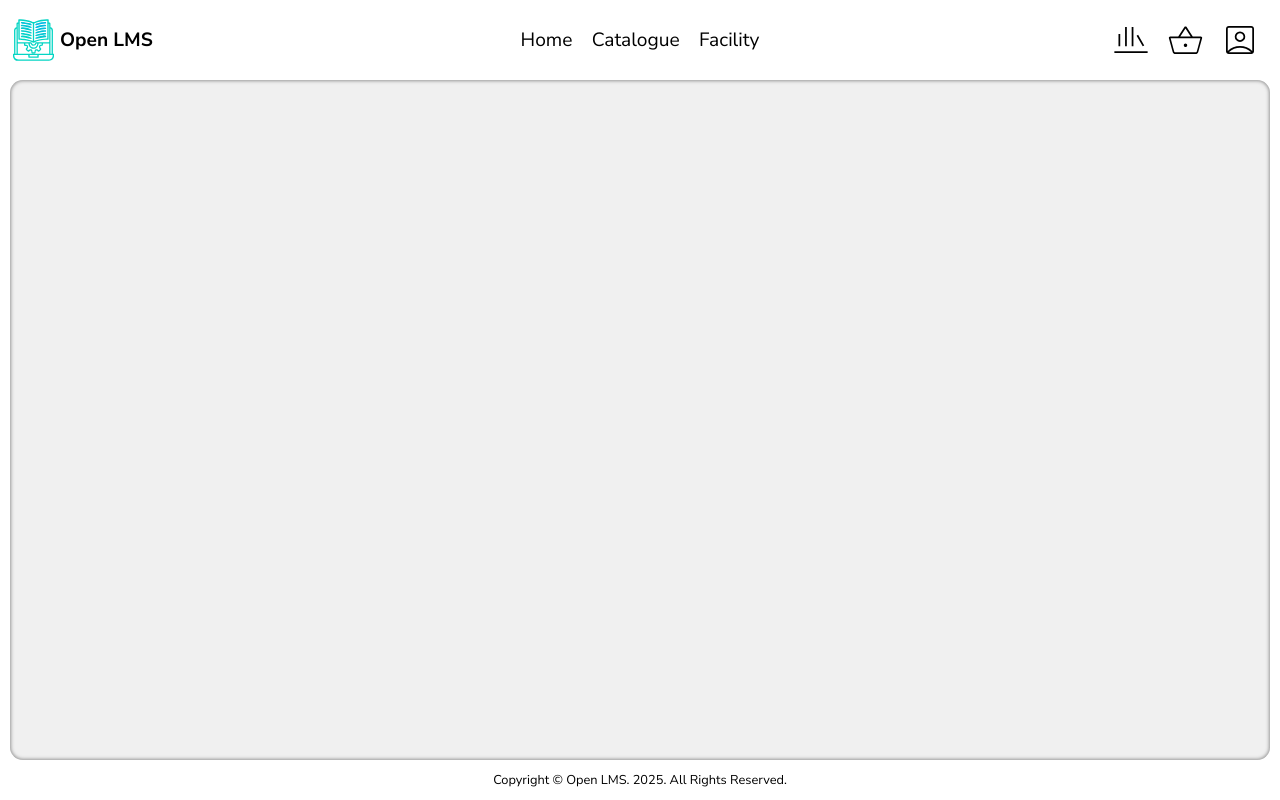
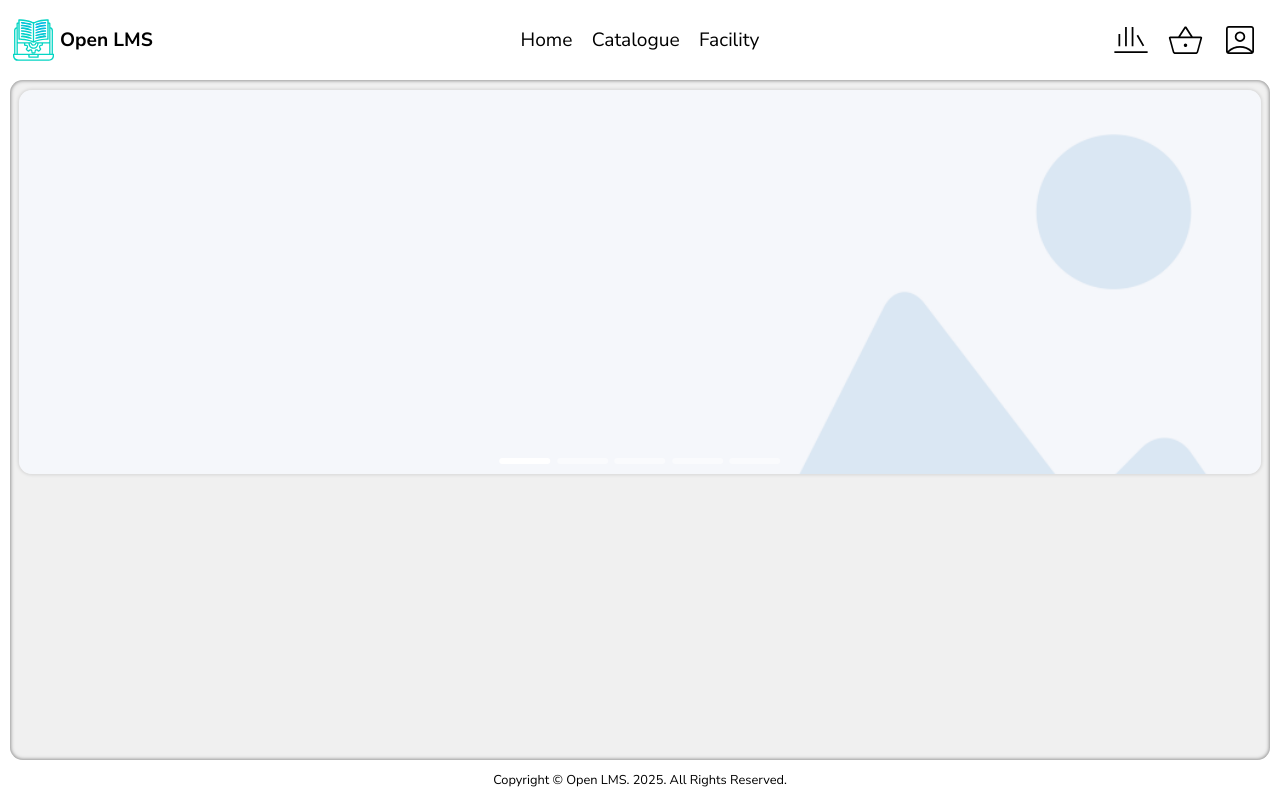
Before and after one commit to kkhhhhh-v61/LibraryManagementSystem, an ASP.NET Core app: page / in a window 1280 px wide. Run offline with ASP.NET Core 8, Linux system fonts and the light colour scheme.

Commit message:
Add banner showcase, update icons, and refactor styles
Updated the project to include a new banner showcase in `Index.cshtml` with dynamic navigation functionality implemented in `app.js`. Updated `_Layout.cshtml` to use new icons stored in the `icons` subdirectory. Replaced old SVG icons (`basket.svg`, `favicon.svg`, `login.svg`, `profile.svg`, `register.svg`, `shelf.svg`) with new versions. Added new placeholder images (`placeholder-1.png`, `placeholder-2.png`, `placeholder-banner.png`) and arrow icons (`v-arrow-left.svg`, `v-arrow-right.svg`).

Refactored `app.css` to use `fixed-` prefixed variables for font sizes and spacing. Added styles for the banner showcase, including scroll behavior and navigation bar styling. Removed the `wwwroot\images\` folder from `LibraryManagementSystem.csproj`.

```diff
--- a/LibraryManagementSystem/Views/Home/Index.cshtml
+++ b/LibraryManagementSystem/Views/Home/Index.cshtml
@@ -1,3 +1,13 @@
 @{
     ViewBag.Title = "Home";
 }
+<div id="banner-wrapper">
+    <div id="banner-showcase">
+        <img src="/images/assets/placeholder-1.png" alt="Banner Image 1" />
+        <img src="/images/assets/placeholder-2.png" alt="Banner Image 2" />
+        <img src="/images/assets/placeholder-1.png" alt="Banner Image 3" />
+        <img src="/images/assets/placeholder-2.png" alt="Banner Image 4" />
+        <img src="/images/assets/placeholder-1.png" alt="Banner Image 5" />
+    </div>
+    <div id="banner-nav"></div>
+</div>
--- a/LibraryManagementSystem/Views/Shared/_Layout.cshtml
+++ b/LibraryManagementSystem/Views/Shared/_Layout.cshtml
@@ -4,7 +4,7 @@
         <meta charset="utf-8" />
         <meta name="viewport" content="width=device-width, initial-scale=1" />
         <title>@ViewBag.Title | @ViewBag.System</title>
-        <link rel="icon" type="image/x-icon" href="/images/favicon.svg" />
+        <link rel="icon" type="image/x-icon" href="/images/icons/favicon.svg" />
         <link rel="preconnect" href="https://fonts.googleapis.com">
         <link rel="preconnect" href="https://fonts.gstatic.com" crossorigin>
         <link rel="stylesheet" href="https://fonts.googleapis.com/css2?family=Nunito+Sans:ital,opsz,wght@0,6..12,200..1000;1,6..12,200..1000&display=swap">
@@ -14,7 +14,7 @@
     <body>
         <header>
             <a href="/" id="logo">
-                <img src="/images/favicon.svg" alt="Logo" />
+                <img src="/images/icons/favicon.svg" alt="Logo" />
                 <h1>@ViewBag.System</h1>
             </a>
 
@@ -28,19 +28,19 @@
 
             <nav id="util-nav">
                 <div class="util-item">
-                    <img src="/images/shelf.svg" alt="Shelf" />
+                    <img src="/images/icons/shelf.svg" alt="Shelf" />
                     @* <span class="badge">0</span> *@
                 </div>
                 <div class="util-item">
-                    <img src="/images/basket.svg" alt="Basket" />
+                    <img src="/images/icons/basket.svg" alt="Basket" />
                     @* <span class="badge">0</span> *@
                 </div>
                 <div id="profile-dropdown" class="util-item">
-                    <img src="/images/profile.svg" alt="Profile" />
+                    <img src="/images/icons/profile.svg" alt="Profile" />
                     <ul class="dropdown-menu">
-                        <li><a href="/"><img src="/images/login.svg" alt="" />Log In</a></li>
+                        <li><a href="/"><img src="/images/icons/login.svg" alt="" />Log In</a></li>
                         <li class="separator"></li>
-                        <li><a href="/"><img src="/images/register.svg" alt="" />Register</a></li>
+                        <li><a href="/"><img src="/images/icons/register.svg" alt="" />Register</a></li>
                     </ul>
                 </div>
             </nav>
--- a/LibraryManagementSystem/wwwroot/css/app.css
+++ b/LibraryManagementSystem/wwwroot/css/app.css
@@ -12,17 +12,17 @@
 
     /* Typography */
     --font-family-main: "Nunito Sans", sans-serif;
-    --font-size-sm: max(1vw, 1vh);
-    --font-size-md: max(1.5vw, 1.5vh);
+    --fixed-font-size-sm: max(1vw, 1vh);
+    --fixed-font-size-md: max(1.5vw, 1.5vh);
 
     /* Spacing */
-    --space-xxs: max(0.1vw, 0.1vh);
-    --space-xs: max(0.25vw, 0.25vh);
-    --space-sm: max(0.5vw, 0.5vh);
-    --space-md: max(0.75vw, 0.75vh);
-    --space-lg: max(1vw, 1vh);
-    --space-xl: max(1.5vw, 1.5vh);
-    --space-xxl: max(2vw, 2vh);
+    --fixed-space-xxs: max(0.1vw, 0.1vh);
+    --fixed-space-xs: max(0.25vw, 0.25vh);
+    --fixed-space-sm: max(0.5vw, 0.5vh);
+    --fixed-space-md: max(0.75vw, 0.75vh);
+    --fixed-space-lg: max(1vw, 1vh);
+    --fixed-space-xl: max(1.5vw, 1.5vh);
+    --fixed-space-xxl: max(2vw, 2vh);
 }
 
 /* ==========================================================================
@@ -219,21 +220,23 @@ header {
 }
 
 #util-nav .dropdown-menu li.separator {
-    height: var(--space-xxs);
+    height: var(--fixed-space-xxs);
     background-color: var(--border-color);
-    margin: var(--space-xs) var(--space-sm);
+    margin: var(--fixed-space-xs) var(--fixed-space-sm);
 }
 
 /* ==========================================================================
    6. Main Content Area
    ========================================================================== */
 main {
-    width: calc(100% - var(--space-xl));
+    width: calc(100% - var(--fixed-space-xl));
     height: 85%;
-    margin: 0 var(--space-md);
+    margin: 0 var(--fixed-space-md);
+    padding: var(--fixed-space-md);
     background-color: var(--background-inner);
-    border-radius: var(--space-lg);
-    box-shadow: inset 0 0 var(--space-xs) var(--space-xxs) var(--shadow-color);
+    border-radius: var(--fixed-space-lg);
+    box-shadow: inset 0 0 var(--fixed-space-xs) var(--fixed-space-xxs)
+        var(--shadow-color);
 }
 
 /* ==========================================================================
@@ -256,3 +259,68 @@ footer p a {
     text-decoration: none;
     color: var(--text-primary);
 }
+
+/* ==========================================================================
+   8. Index Page
+   ========================================================================== */
+#banner-wrapper {
+    position: relative;
+    height: max(30vw, 30vh);
+}
+
+#banner-showcase {
+    width: 100%;
+    height: 100%;
+    display: flex;
+    flex-direction: row;
+    align-items: center;
+    overflow-x: scroll;
+    border-radius: var(--fixed-space-lg);
+    box-shadow: 0 0 var(--fixed-space-xs) var(--fixed-space-xxs)
+        rgba(0, 0, 0, 0.1);
+    scroll-behavior: smooth;
+    /* Hide scrollbar */
+    -ms-overflow-style: none; /* IE and Edge */
+    scrollbar-width: none; /* Firefox */
+}
+
+/* Hide scrollbar for Chrome, Safari and Opera */
+#banner-showcase::-webkit-scrollbar {
+    display: none;
+}
+
+#banner-showcase img {
+    width: 100%;
+    height: 100%;
+    flex-shrink: 0;
+    object-fit: cover;
+    object-position: center;
+}
+
+#banner-nav {
+    position: absolute;
+    bottom: var(--fixed-space-md);
+    left: 50%;
+    transform: translateX(-50%);
+    display: flex;
+    gap: var(--fixed-space-sm);
+    z-index: 10;
+}
+
+.banner-nav-item {
+    width: calc(var(--fixed-space-xxl) * 2);
+    height: var(--fixed-space-sm);
+    background-color: rgba(255, 255, 255, 0.5);
+    /* border: var(--fixed-space-xs) solid var(--border-color); */
+    border-radius: var(--fixed-space-sm);
+    cursor: pointer;
+    transition: background-color 0.3s ease;
+}
+
+.banner-nav-item:hover {
+    background-color: rgba(255, 255, 255, 0.8);
+}
+
+.banner-nav-item.active {
+    background-color: white;
+}
```
Also changed, not shown: other parts of LibraryManagementSystem/wwwroot/css/app.css (+21 -20 lines), LibraryManagementSystem/wwwroot/js/app.js (+46 -0 lines), LibraryManagementSystem/LibraryManagementSystem.csproj, LibraryManagementSystem/wwwroot/images/assets/placeholder-1.png (added), LibraryManagementSystem/wwwroot/images/assets/placeholder-2.png (added), LibraryManagementSystem/wwwroot/images/assets/placeholder-banner.png (added), LibraryManagementSystem/wwwroot/images/icons/basket.svg (renamed from LibraryManagementSystem/wwwroot/images/basket.svg), LibraryManagementSystem/wwwroot/images/icons/favicon.svg (renamed from LibraryManagementSystem/wwwroot/images/favicon.svg), LibraryManagementSystem/wwwroot/images/icons/login.svg (renamed from LibraryManagementSystem/wwwroot/images/login.svg), LibraryManagementSystem/wwwroot/images/icons/profile.svg (renamed from LibraryManagementSystem/wwwroot/images/profile.svg), LibraryManagementSystem/wwwroot/images/icons/register.svg (renamed from LibraryManagementSystem/wwwroot/images/register.svg), LibraryManagementSystem/wwwroot/images/icons/shelf.svg (renamed from LibraryManagementSystem/wwwroot/images/shelf.svg), LibraryManagementSystem/wwwroot/images/icons/v-arrow-left.svg (added), LibraryManagementSystem/wwwroot/images/icons/v-arrow-right.svg (added).
